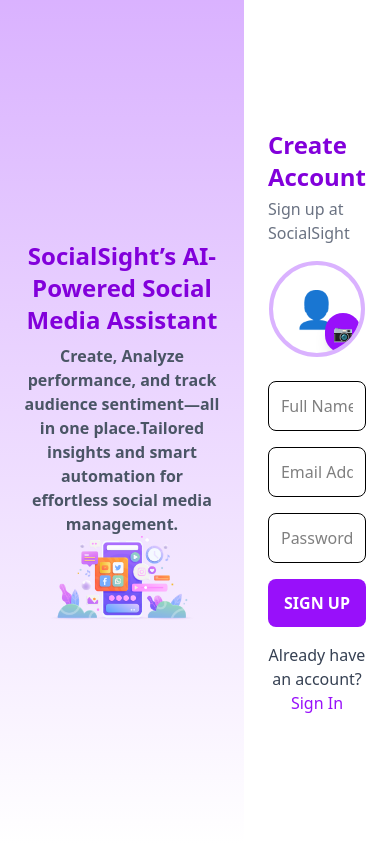
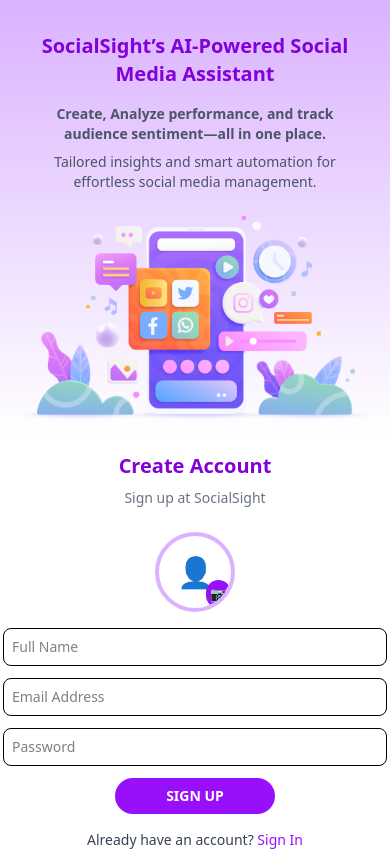
Before and after one commit to umair763/FYP, a React (Vite) app in the folder SocialSight/client/: page /signup in a window 390 px wide. Before the commit the page ends 844 px from the top, so only its background shows below. Built offline with nearby package versions, Linux system fonts and the light colour scheme.

Commit message:
responsiveness milestone achieved

```diff
--- a/SocialSight/client/src/pages/Auth/Signin.jsx
+++ b/SocialSight/client/src/pages/Auth/Signin.jsx
@@ -7,7 +7,6 @@
    animate: { opacity: 1, x: 0, transition: { duration: 0.8 } },
    exit: { opacity: 0, x: -50, transition: { duration: 0.8 } },
 };
-
 
 const sidebarVariants = {
    initial: { x: '-100%', opacity: 1 },
@@ -39,21 +38,24 @@
          exit="exit"
          variants={transitionVariants}
       >
-         <div className="flex flex-col md:flex-row h-screen w-full">
          {/* Left Side - Sign In Form */}
-            <div className="md:w-1/2 flex flex-col justify-center items-center p-6 bg-white">
+         <div className="flex flex-col justify-center items-center p-6 bg-white w-full md:w-1/2 h-full">
             <h2 className="text-3xl font-bold text-purple-700">Sign in</h2>
             <p className="text-gray-500 mt-1">Welcome to SocialSight</p>
-               <form className="w-full max-w-sm mt-6 space-y-4">
+            <form className="w-full max-w-sm mt-6 space-y-4" onSubmit={handleSubmit}>
                <input
                   type="email"
                   placeholder="Email Address"
                   className="w-full p-3 border rounded-lg focus:outline-purple-500"
+                  value={email}
+                  onChange={(e) => setEmail(e.target.value)}
                />
                <input
                   type="password"
                   placeholder="Password"
                   className="w-full p-3 border rounded-lg focus:outline-purple-500"
+                  value={password}
+                  onChange={(e) => setPassword(e.target.value)}
                />
                <button
                   type="submit"
@@ -64,22 +66,24 @@
             </form>
             <p className="mt-4 text-gray-600 ">
                New to SocialSight? &nbsp;
-                  <span className="text-purple-600 cursor-pointer hover:underline" onClick={() => navigate('/signup')}>
+               <span
+                  className="text-purple-600 cursor-pointer hover:underline w-1/2 rounded-full py-2 text-center"
+                  onClick={() => navigate('/signup')}
+               >
                   Sign up
                </span>
             </p>
          </div>
-         </div>
 
          {/* Right Side - Illustration */}
          <motion.div
-            className="md:w-1/2 flex flex-col justify-center items-center bg-gradient-to-b from-purple-300 to-white p-6 text-center absolute right-0 top-0 h-full "
+            className="flex flex-col justify-center items-center bg-gradient-to-b from-purple-300 to-white p-6 text-center w-full md:w-1/2 h-full"
             initial="initial"
             animate="animate"
             exit="exit"
             variants={sidebarVariants}
          >
-            <div className=" flex flex-col justify-center items-center p-6 text-center">
+            <div className="flex flex-col justify-center items-center p-6 text-center">
                <h1 className="text-2xl md:text-3xl font-bold text-purple-700">Welcome to SocialSight!</h1>
                <p className="mt-2 text-gray-600 font-semibold">
                   Sign in to manage, schedule, and analyze your social media effortlessly.
--- a/SocialSight/client/src/pages/Auth/Signup.jsx
+++ b/SocialSight/client/src/pages/Auth/Signup.jsx
@@ -43,7 +43,7 @@
 
    return (
       <motion.div
-         className="flex flex-row h-screen w-full overflow-hidden"
+         className="flex flex-col md:flex-row min-h-screen h-auto overflow-x-hidden"
          initial="initial"
          animate="animate"
          exit="exit"
@@ -51,69 +51,79 @@
       >
          {/* Left Side - Illustration */}
          <motion.div
-            className="md:w-1/2 flex flex-col justify-center items-center bg-gradient-to-b from-purple-300 to-white p-6 text-center"
+            className="w-full md:w-1/2 flex flex-col justify-center items-center bg-gradient-to-b from-purple-300 to-white p-4 md:p-8 lg:p-12 text-center"
             initial="initial"
             animate="animate"
             exit="exit"
             variants={sidebarVariants}
          >
-            <h1 className="text-2xl md:text-3xl font-bold text-purple-700 mt-4">
+            <h1 className="text-xl md:text-2xl lg:text-3xl font-bold text-purple-700 mt-4 mb-4 md:mb-6">
                SocialSight’s AI-Powered Social Media Assistant
             </h1>
-            <p className="mt-2 text-gray-600 font-semibold">
-               <span className="font-bold">
+            <p className="text-sm md:text-base lg:text-lg text-gray-600 font-medium mb-6 md:mb-8 px-2 md:px-0">
+               <span className="block font-bold mb-2">
                   Create, Analyze performance, and track audience sentiment—all in one place.
                </span>
                Tailored insights and smart automation for effortless social media management.
             </p>
-            <img src="./src/assets/images/SIGN.png" alt="Illustration" className="w-3/4 h-auto object-contain" />
+            <img
+               src="./src/assets/images/SIGN.png"
+               alt="Illustration"
+               className="w-full md:w-3/4 lg:w-2/3 h-auto object-contain max-h-[300px] md:max-h-[400px]"
+            />
          </motion.div>
 
          {/* Right Side - Signup Form */}
-         <div className="md:w-1/2 flex flex-col justify-center items-center p-6 relative">
-            <h2 className="text-2xl md:text-3xl font-bold text-purple-700">Create Account</h2>
-            <p className="text-gray-500 mt-1">Sign up at SocialSight</p>
-            <div className="relative mt-4 w-24 h-24 flex justify-center items-center border-4 border-purple-300 rounded-full overflow-hidden">
+         <div className="w-full md:w-1/2 flex flex-col justify-center items-center p-4 md:p-8 lg:p-12 relative">
+            <h2 className="text-xl md:text-2xl lg:text-3xl font-bold text-purple-700 mb-2">Create Account</h2>
+            <p className="text-gray-500 text-sm md:text-base mb-6">Sign up at SocialSight</p>
+
+            <div className="relative w-20 h-20 md:w-24 md:h-24 lg:w-28 lg:h-28 flex justify-center items-center border-4 border-purple-300 rounded-full overflow-hidden">
                {profileImage ? (
                   <img src={profileImage} alt="Profile" className="w-full h-full object-cover" />
                ) : (
-                  <span className="text-4xl">👤</span>
+                  <span className="text-3xl md:text-4xl">👤</span>
                )}
-               <label className="absolute bottom-0 right-0 bg-purple-600 text-white p-2 rounded-full cursor-pointer shadow-lg z-10">
+               <label className="absolute bottom-0 right-0 bg-purple-600 text-white p-1 md:p-2 rounded-full cursor-pointer shadow-lg z-10 text-sm md:text-base">
                   📷
                   <input type="file" accept="image/*" className="hidden" onChange={handleImageUpload} />
                </label>
             </div>
-            <form className="w-full max-w-sm mt-6 space-y-4" onSubmit={handleSubmit}>
+
+            <form
+               className="w-full max-w-xs md:max-w-sm lg:max-w-md mt-4 md:mt-6 space-y-3 md:space-y-4 flex flex-col items-center"
+               onSubmit={handleSubmit}
+            >
                <input
                   type="text"
                   placeholder="Full Name"
-                  className="w-full p-3 border rounded-lg focus:outline-purple-500"
+                  className="w-sm p-2 md:p-3 border rounded-lg focus:outline-purple-500 text-sm md:text-base"
                   value={username}
                   onChange={(e) => setUsername(e.target.value)}
                />
                <input
                   type="email"
                   placeholder="Email Address"
-                  className="w-full p-3 border rounded-lg focus:outline-purple-500"
+                  className="w-sm p-2 md:p-3 border rounded-lg focus:outline-purple-500 text-sm md:text-base"
                   value={email}
                   onChange={(e) => setEmail(e.target.value)}
                />
                <input
                   type="password"
                   placeholder="Password"
-                  className="w-full p-3 border rounded-lg focus:outline-purple-500"
+                  className="w-sm p-2 md:p-3 border rounded-lg focus:outline-purple-500 text-sm md:text-base"
                   value={password}
                   onChange={(e) => setPassword(e.target.value)}
                />
                <button
                   type="submit"
-                  className="w-full bg-purple-600 hover:bg-purple-700 text-white font-bold py-3 rounded-lg"
+                  className="w-1/2 bg-purple-600 hover:bg-purple-700 text-white font-semibold py-2 md:py-3 rounded-full text-sm md:text-base"
                >
                   SIGN UP
                </button>
             </form>
-            <button className="mt-4 text-gray-700 " onClick={() => navigate('/signin')}>
+
+            <button className="mt-4 md:mt-6 text-gray-700 text-sm md:text-base" onClick={() => navigate('/signin')}>
                Already have an account? <span className="hover:underline text-purple-600 cursor-pointer">Sign In</span>
             </button>
          </div>
```
Lines whose indentation alone changed are shown as unchanged.
